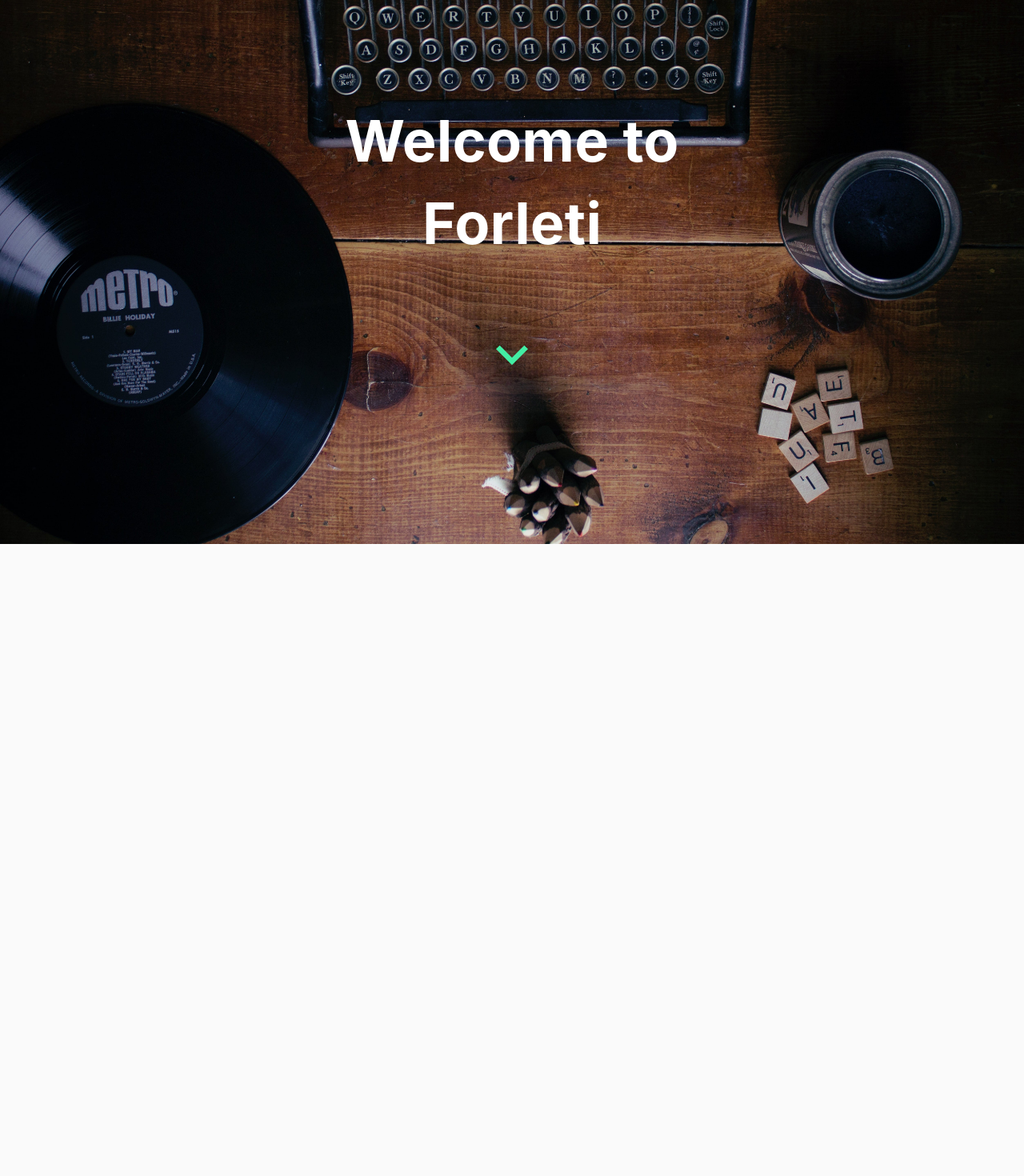
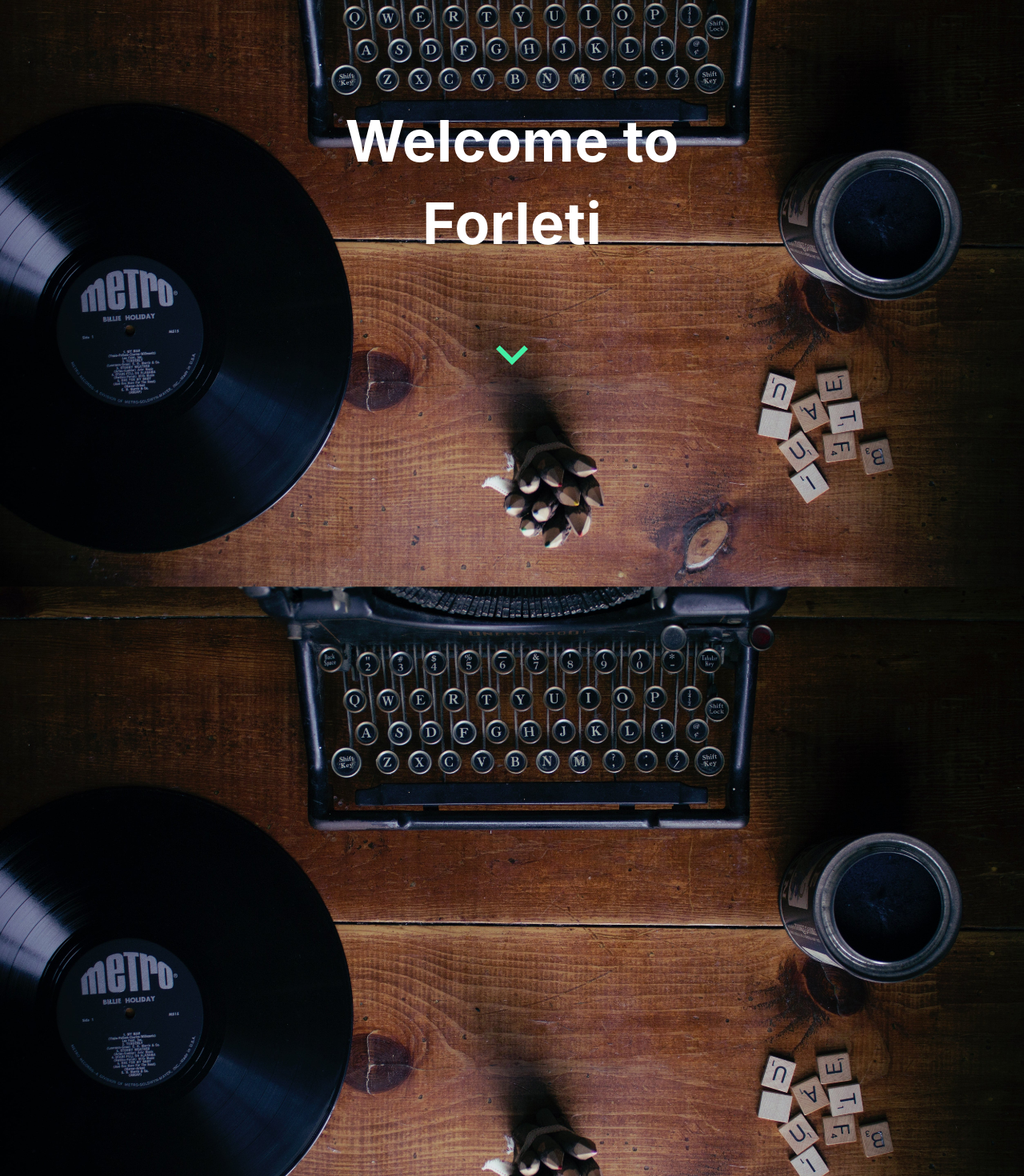
Before and after one commit to nbry/forleti-fe, a React (Create React App) app: page / in a window 1280 px wide. Shown: the part 120-1590 px from the top of the page at 80% size. Before the commit the page ends 800 px from the top, so only its background shows below. Built offline with nearby package versions, Linux system fonts and the light colour scheme.

Commit message:
Separate LandingPage into multiple components

```diff
--- a/src/components/LandingPage.js
+++ b/src/components/LandingPage.js
@@ -1,34 +1,18 @@
-import React, { useEffect, useState } from "react";
+import React from "react";
 import styled from "styled-components";
-import ExpandMoreIcon from "@material-ui/icons/ExpandMore";
+
 import Header from "./Header";
-import { Collapse, IconButton } from "@material-ui/core";
+import LandingPageBanner from "./LandingPageBanner";
+import LandingPageInfo from "./LandingPageInfo";
 
 function LandingPage() {
-  const [checked, setChecked] = useState(false);
-  useEffect(() => {
-    setChecked(true);
-  });
-
   return (
     <BackgroundContainer>
       <Wrapper>
         <Header />
-        <Collapse
-          in={checked}
-          {...(checked ? { timeout: 1000 } : {})}
-          collapsedHeight={50}
-        >
-          <InnerWrapper>
-            <Title>
-              Welcome to <br /> <span>Forleti</span>
-            </Title>
-            <IconButton>
-              <StyledExpandMoreIcon />
-            </IconButton>
-          </InnerWrapper>
-        </Collapse>
+        <LandingPageBanner />
       </Wrapper>
+      <LandingPageInfo />
     </BackgroundContainer>
   );
 }
@@ -43,20 +27,7 @@ const BackgroundContainer = styled.div`
   background-image: url(${backgroundURL});
   background-repeat: no-repeat;
   background-size: cover;
-`;
-
-const InnerWrapper = styled.div`
-  text-align: center;
-`;
-
-const StyledExpandMoreIcon = styled(ExpandMoreIcon)`
-  color: rgb(67, 238, 164);
-  font-size: 5rem;
-`;
-
-const Title = styled.h2`
-  color: white;
-  font-size: 4.5rem;
+  background-attachment: fixed;
 `;
 
 const Wrapper = styled.div`
--- /dev/null
+++ b/src/components/LandingPageBanner.js
@@ -0,0 +1,45 @@
+import React, { useEffect, useState } from "react";
+import styled from "styled-components";
+import ExpandMoreIcon from "@material-ui/icons/ExpandMore";
+import { Collapse, IconButton } from "@material-ui/core";
+
+function LandingPageBanner() {
+  const [checked, setChecked] = useState(false);
+  useEffect(() => {
+    setChecked(true);
+  }, []);
+
+  return (
+    <Collapse
+      in={checked}
+      {...(checked ? { timeout: 1000 } : {})}
+      collapsedHeight={50}
+    >
+      <InnerWrapper>
+        <Title>
+          Welcome to <br /> <span>Forleti</span>
+        </Title>
+        <IconButton>
+          <StyledExpandMoreIcon />
+        </IconButton>
+      </InnerWrapper>
+    </Collapse>
+  );
+}
+
+export default LandingPageBanner;
+
+//STYLES:
+const InnerWrapper = styled.div`
+  text-align: center;
+`;
+
+const StyledExpandMoreIcon = styled(ExpandMoreIcon)`
+  color: rgb(67, 238, 164);
+  font-size: 5rem;
+`;
+
+const Title = styled.h2`
+  color: white;
+  font-size: 4.5rem;
+`;
--- /dev/null
+++ b/src/components/LandingPageInfo.js
@@ -0,0 +1,17 @@
+import React from "react";
+import styled from "styled-components";
+
+function LandingPageInfo() {
+  return (
+    <OuterWrapper>
+      <div></div>
+    </OuterWrapper>
+  );
+}
+
+export default LandingPageInfo;
+
+//Styles
+const OuterWrapper = styled.div`
+  height: 100vh;
+`;
```
